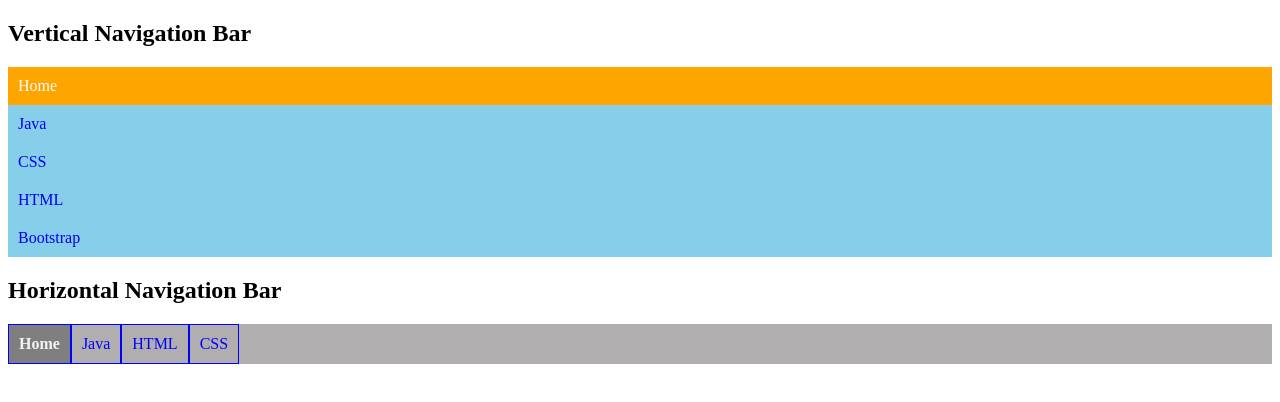
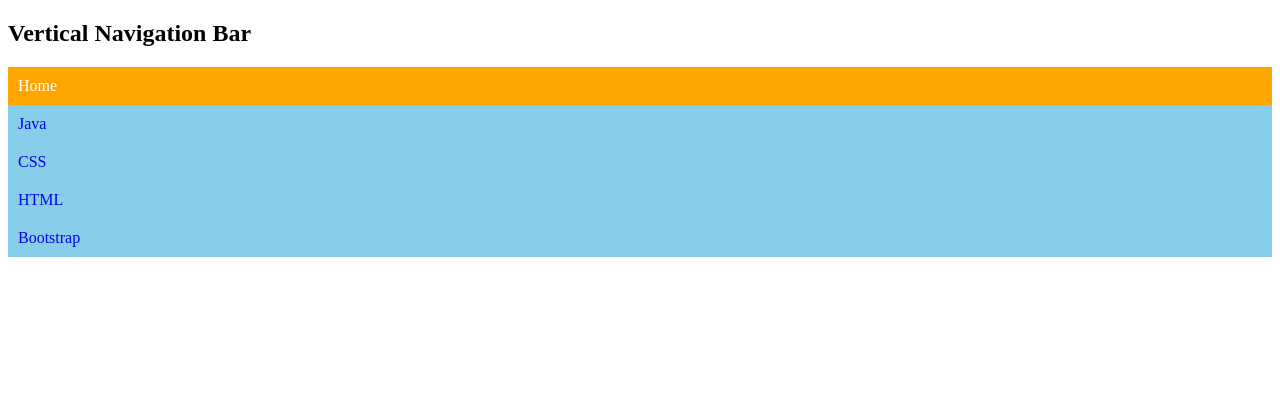
Before and after one commit to TusharKolli/TusharKolli.github.io, a plain HTML site: page CSS/task2.html in a window 1280 px wide. Drawn offline with Linux system fonts and the light colour scheme.

Commit message:
Update task2.html

```diff
--- a/CSS/task2.html
+++ b/CSS/task2.html
@@ -5,7 +5,7 @@
     <meta name="viewport" content="width=device-width, initial-scale=1.0">
     <title>Navigation Bars</title>
     <style>
-        /* Vertical Navigation Bar Styles */
+
         .vertical-nav ul {
             list-style-type: none;
             margin: 0;
@@ -32,37 +32,7 @@
             text-decoration: none;
         }
 
-        /* Horizontal Navigation Bar Styles */
-        .horizontal-nav ul {
-            list-style-type: none;
-            margin: 0;
-            padding: 0;
-            display: flex;
-            flex-direction: row;
-            background-color: rgb(176, 174, 174);
-        }
-
-        .horizontal-nav li {
-            padding: 10px;
-            border: 1px solid;
-            border-color: blue;
-        }
-
-        .horizontal-nav li:first-child {
-            font-weight: bold;
-            color:white;
-            background-color: rgb(128, 127, 127);
-        }
-
-        .horizontal-nav li:first-child a {
-            color: rgb(244, 242, 242);
-        }
-
-        .horizontal-nav li a {
-            text-decoration: none;
-            color: blue;
-        }
-    </style>
+            </style>
 </head>
 <body>
     <div class="vertical-nav">
@@ -77,17 +47,5 @@
             </ul>
         </nav>
     </div>
-
-    <div class="horizontal-nav">
-        <h2>Horizontal Navigation Bar</h2>
-        <nav>
-            <ul>
-                <li><a href="#">Home</a></li>
-                <li><a href="#">Java</a></li>
-                <li><a href="#">HTML</a></li>
-                <li><a href="#">CSS</a></li>
-            </ul>
-        </nav>
-    </div>
 </body>
 </html>
```
